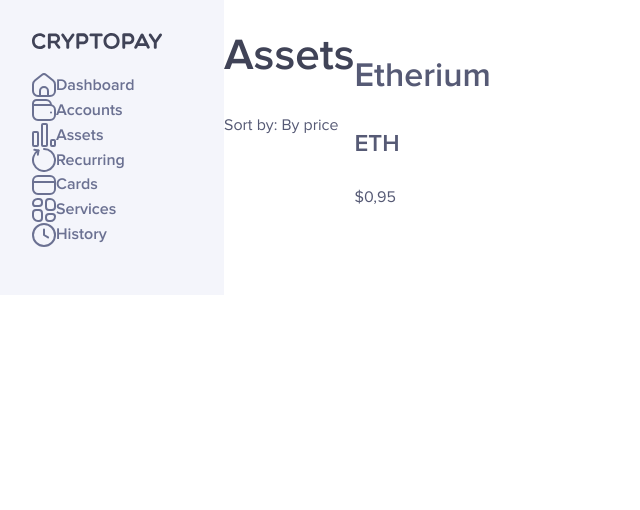
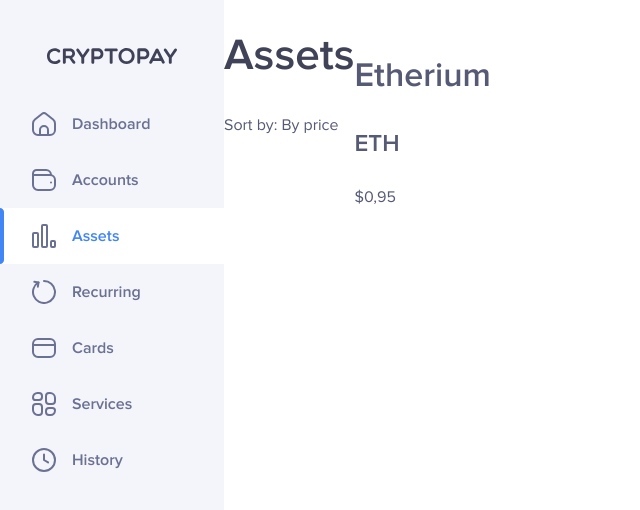
Before and after one commit to eprikhodko/test-task-cryptopay, a website built with webpack: page src/index.html in a window 1280 px wide. Shown: the whole page, without its empty margins (0-640 px from the left). Built offline with nearby package versions, Linux system fonts and the light colour scheme.

Commit message:
feat: create styles for sidebar

```diff
--- a/src/index.html
+++ b/src/index.html
@@ -18,43 +18,45 @@
           <ul class="navigation">
             <li class="navigation__item">
               <a href="#" class="navigation__link">
-                <span class="ico ico_home"></span>
+                <span class="ico ico_home ico__navigation"></span>
                 Dashboard</a
               >
             </li>
             <li class="navigation__item">
               <a href="#" class="navigation__link">
-                <span class="ico ico_wallet"></span>
+                <span class="ico ico_wallet ico__navigation"></span>
                 Accounts</a
               >
             </li>
             <li class="navigation__item navigation__item_active">
+              <span class="ico ico_active-rectangle"></span>
+
               <a href="#" class="navigation__link">
-                <span class="ico ico_assets"></span>
+                <span class="ico ico_assets ico__navigation"></span>
                 Assets</a
               >
             </li>
             <li class="navigation__item">
               <a href="#" class="navigation__link">
-                <span class="ico ico_recurring"></span>
+                <span class="ico ico_recurring ico__navigation"></span>
                 Recurring</a
               >
             </li>
             <li class="navigation__item">
               <a href="#" class="navigation__link">
-                <span class="ico ico_card"></span>
+                <span class="ico ico_card ico__navigation"></span>
                 Cards</a
               >
             </li>
             <li class="navigation__item">
               <a href="#" class="navigation__link">
-                <span class="ico ico_service"></span>
+                <span class="ico ico_service ico__navigation"></span>
                 Services</a
               >
             </li>
             <li class="navigation__item">
               <a href="#" class="navigation__link">
-                <span class="ico ico_history"></span>
+                <span class="ico ico_history ico__navigation"></span>
                 History</a
               >
             </li>
--- a/src/scss/abstracts/_constants.scss
+++ b/src/scss/abstracts/_constants.scss
@@ -4,7 +4,7 @@
 
 $color-primary-100: #4285f5;
 $color-body: #565a75;
-$color-color-light: #fff;
+$color-light: #fff;
 $color-disabled: #898da8;
 $color-title-active: #404357;
 $color-placeholder: #898da8;
--- a/src/scss/base/_icons.scss
+++ b/src/scss/base/_icons.scss
@@ -1,5 +1,16 @@
 .ico {
   display: inline-block;
+}
+
+.ico__navigation {
+  margin-right: 16px;
+}
+
+.ico_active-rectangle {
+  position: absolute;
+  width: 4px;
+  height: 56px;
+  background-image: url('../assets/img/icons/Rectangle-638.svg');
 }
 
 .ico_home {
--- a/src/scss/base/_logo.scss
+++ b/src/scss/base/_logo.scss
@@ -0,0 +1,5 @@
+.sidebar__logo {
+  display: block;
+  margin: 0 auto;
+  padding: 16px 0;
+}
--- a/src/scss/components/_navigation.scss
+++ b/src/scss/components/_navigation.scss
@@ -1,16 +1,24 @@
 @use '../abstracts/constants' as *;
 @use '../abstracts/mixins' as *;
+@use '../abstracts/functions' as *;
 
 .navigation {
   padding: 0;
   list-style: none;
 }
 
+.navigation__item_active {
+  background: $color-light;
+
+  a {
+    color: $color-primary-100;
+  }
+}
+
 .navigation__link {
   @include font(1rem, line-height(24px, 16px), 600, $color-label);
   display: flex;
   align-items: center;
-  color: $color-label;
-  //   padding: 0 10px;
+  padding: 16px 32px;
   text-decoration: none;
 }
--- a/src/scss/layouts/_sidebar.scss
+++ b/src/scss/layouts/_sidebar.scss
@@ -2,6 +2,6 @@
 
 .sidebar {
   width: $sidebar-width;
-  padding: 32px;
+  padding-top: 32px;
   background: $color-background;
 }
--- a/src/scss/layouts/_wrapper.scss
+++ b/src/scss/layouts/_wrapper.scss
@@ -3,5 +3,6 @@
 .wrapper-main {
   display: flex;
   max-width: $content-width;
+  height: 100vh;
   margin: 0 auto;
 }
```
Also changed, not shown: src/assets/img/icons/Rectangle-638.svg (added).
